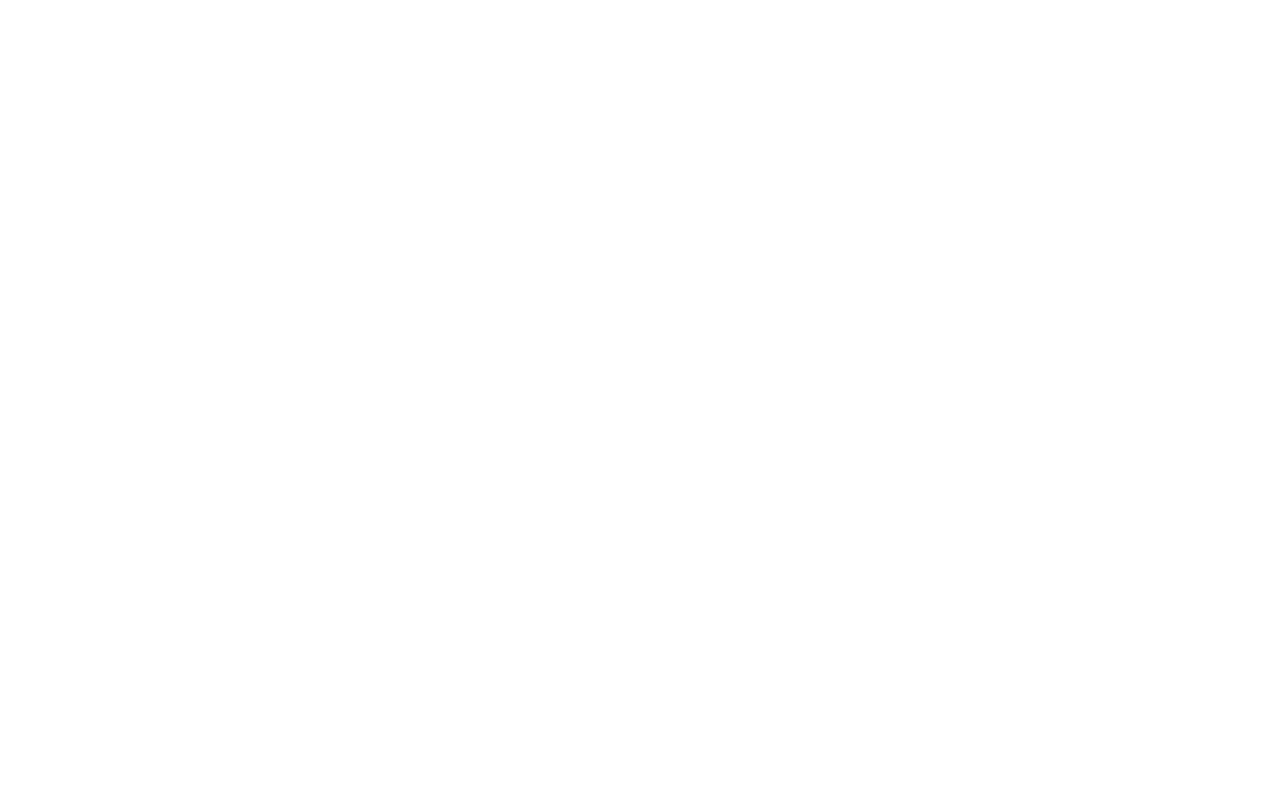
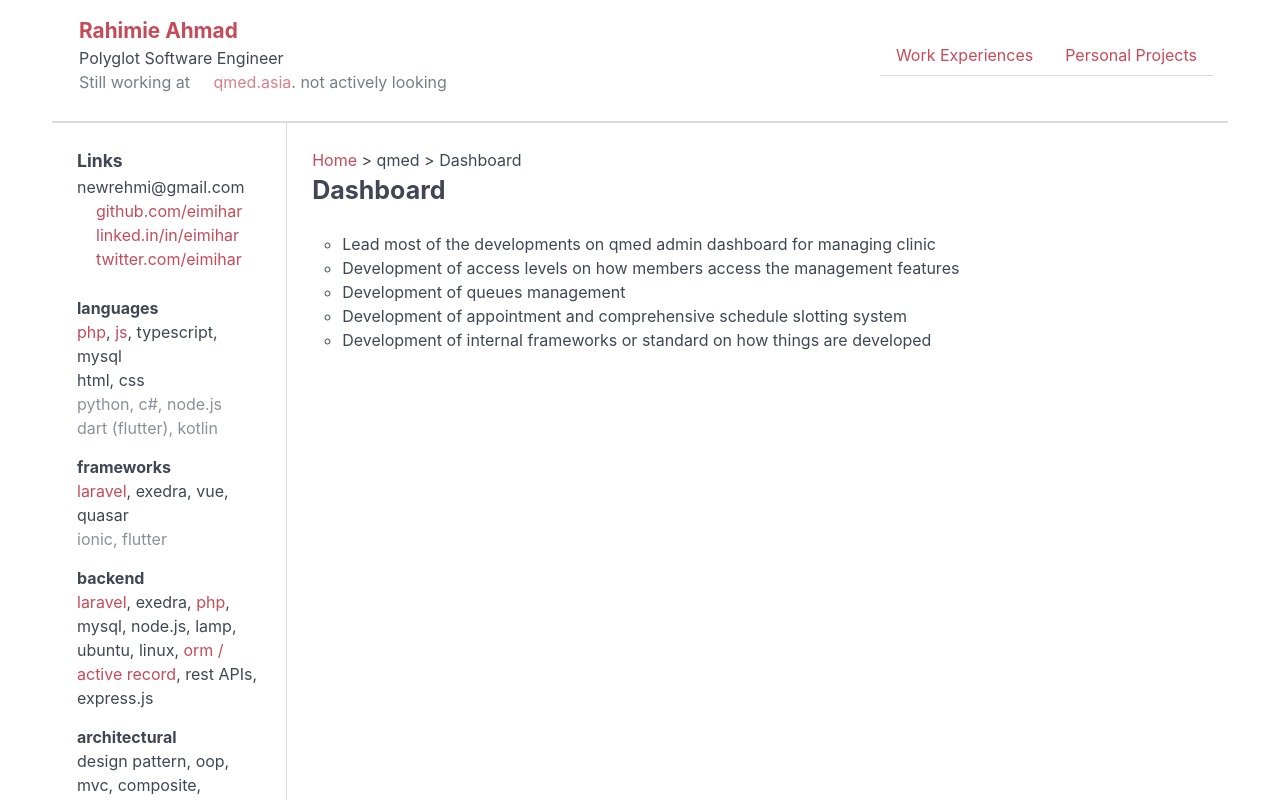
Before and after one commit to eimihar/resume, a Vue app in the folder app/: page /stories/qmed/dashboard in a window 1280 px wide. Before the commit this address had no page. Shown: the top 800 px of the page. Built offline with nearby package versions, Linux system fonts and the light colour scheme; some icons are missing.

Commit message:
queuescreens, payment gateways, kiosk, dashboard stories

```diff
--- a/app/src/router/index.ts
+++ b/app/src/router/index.ts
@@ -21,6 +21,9 @@ import AdsManagementStoryPage from "@/views/Stories/Qmed/AdsManagementStoryPage.
 import CopilotStoryPage from "@/views/Stories/Qmed/CopilotStoryPage.vue";
 import LaravelStoryPage from "@/views/Stories/Skills/LaravelStoryPage.vue";
 import HISEMRIntegrationStoryPage from "@/views/Stories/Qmed/HISEMRIntegrationStoryPage.vue";
+import PaymentGatewaysStoryPage from "@/views/Stories/Skills/PaymentGatewaysStoryPage.vue";
+import KioskStoryPage from "@/views/Stories/Qmed/KioskStoryPage.vue";
+import DashboardStoryPage from "@/views/Stories/Qmed/DashboardStoryPage.vue";
 
 const router = createRouter({
   scrollBehavior(to, from, savedPosition) {
@@ -37,10 +40,12 @@ const router = createRouter({
       children: [
         {
           path: '',
+          name: 'experiences',
           component: WorkExperiencesPage
         },
         {
           path: 'personal-projects',
+          name: 'projects',
           component: PersonalProjectsPage
         },
         {
@@ -88,6 +93,14 @@ const router = createRouter({
                 {
                   path: 'his-emr',
                   component: HISEMRIntegrationStoryPage
+                },
+                {
+                  path: 'kiosk',
+                  component: KioskStoryPage
+                },
+                {
+                  path: 'dashboard',
+                  component: DashboardStoryPage
                 }
               ]
             },
@@ -125,6 +138,10 @@ const router = createRouter({
                 {
                   path: 'laravel',
                   component: LaravelStoryPage
+                },
+                {
+                  path: 'payment-gateways',
+                  component: PaymentGatewaysStoryPage
                 }
               ]
             }
--- a/app/src/views/Layouts/MainLayout.vue
+++ b/app/src/views/Layouts/MainLayout.vue
@@ -9,7 +9,11 @@ export default {
   components: {LinkOut, MobileSkillsView, SkillsView, PersonalProjectsView, WorkExperiencesView},
   data() {
     return {
-      tab: 'experiences'
+    }
+  },
+  computed: {
+    tab() {
+      return this.$route.name;
     }
   }
 }
@@ -32,10 +36,10 @@ export default {
       </div>
       <div class="tabs is-centered" style="overflow: hidden;">
         <ul style="border: 0px;">
-          <li>
+          <li :class="{'is-active': tab == 'experiences'}">
             <RouterLink to="/">Work Experiences</RouterLink>
           </li>
-          <li>
+          <li :class="{'is-active': tab == 'projects'}">
             <RouterLink to="personal-projects">
               Personal Projects
               </RouterLink>
--- /dev/null
+++ b/app/src/views/Stories/Qmed/DashboardStoryPage.vue
@@ -0,0 +1,16 @@
+<template>
+  <StoryTitleView>Dashboard</StoryTitleView>
+  <StoryContentView>
+    <ul>
+      <li>Lead most of the developments on qmed admin dashboard for managing clinic</li>
+      <li>Development of access levels on how members access the management features</li>
+      <li>Development of queues management</li>
+      <li>Development of appointment and comprehensive schedule slotting system</li>
+      <li>Development of internal frameworks or standard on how things are developed</li>
+    </ul>
+  </StoryContentView>
+</template>
+<script setup lang="ts">
+import StoryTitleView from "@/views/Stories/StoryTitleView.vue";
+import StoryContentView from "@/views/Stories/StoryContentView.vue";
+</script>
--- /dev/null
+++ b/app/src/views/Stories/Qmed/KioskStoryPage.vue
@@ -0,0 +1,18 @@
+<script>
+import {defineComponent} from "vue";
+import StoryTitleView from "@/views/Stories/StoryTitleView.vue";
+import StoryContentView from "@/views/Stories/StoryContentView.vue";
+
+export default defineComponent({
+  components: {StoryContentView, StoryTitleView}
+})
+</script>
+<template>
+  <StoryTitleView>Kiosk</StoryTitleView>
+  <StoryContentView>
+    <ul>
+      <li>Developed the APIs for kiosk consumption, ranging from Auth to journey APIs</li>
+      <li>Handled API revamp / unified APIs for kiosk integration, as qmed often does number of integration with third parties</li>
+    </ul>
+  </StoryContentView>
+</template>
--- a/app/src/views/Stories/Qmed/QueuescreensStoryPage.vue
+++ b/app/src/views/Stories/Qmed/QueuescreensStoryPage.vue
@@ -4,10 +4,17 @@
     <ul>
       <li>Development of screen that shows the tickets currently being called</li>
       <li>First learned about websocket implementation as ticket calling must be realtime. Previously It was long-polling.</li>
-      <li>Learned about raspberry and it's OS, and implemented the general firmware for raspberry, which includes ads syncing, queuescreen-clinic set-up flow, and so on</li>
+      <li>Learned about raspberry and it's OS, and implemented the general firmware for raspberry, which includes stuff like :
+        <ul>
+          <li>Queuescreen-clinic set-up flow</li>
+          <li>Ads syncing</li>
+          <li>Fail handling like</li>
+        </ul>
+      </li>
       <li>Integrated layouts as developed along with a designer, as well as making sure the development is scalable as merchants usually would want a different layouts</li>
       <li>Worked through multiple projects that requires different layouts like PPV projects (during covid) or hospitals</li>
-      <li>Developed an internal management tool to manage each queuescreens, sending commands to it to refresh, reboot and so on.</li>
+      <li>Development of screens management for each clinic through dashboard</li>
+      <li>Developed an internal management tool to access each queuescreens, sending refresh command, reboot and so on.</li>
     </ul>
   </StoryContentView>
 </template>
--- a/app/src/views/Stories/Skills/PaymentGatewaysStoryPage.vue
+++ b/app/src/views/Stories/Skills/PaymentGatewaysStoryPage.vue
@@ -18,6 +18,8 @@ export default defineComponent({
       <li>
         Have understanding of typical returns from payment gateways integrations which either through webhook or redirects.
       </li>
+      <li>Have developed necessary system and db designs surrounding payment, from currency, conversion rate, statuses, to payouts</li>
+      <li>Have experience in integrating payment terminal, and developed way to integrate with kiosk all the way from system design to APIs, to integrating with third-party HIS billing system.</li>
     </ul>
   </StoryContentView>
 </template>
--- a/app/src/views/Stories/StoryTitleView.vue
+++ b/app/src/views/Stories/StoryTitleView.vue
@@ -1,10 +1,15 @@
 <script>
 export default {
-  props: ['duration']
+  props: ['duration'],
+  computed: {
+    type() {
+      return this.$route.path.split('/')[2];
+    }
+  }
 }
 </script>
 <template>
-  <RouterLink to="/">Home</RouterLink> > <slot></slot>
+  <RouterLink to="/">Home</RouterLink> > {{ type }} > <slot></slot>
   <div style="margin-bottom: 12px;">
     <div style="font-weight: bold; font-size: 25px;">
       <slot></slot>
--- a/app/src/views/WorkExperiencesView.vue
+++ b/app/src/views/WorkExperiencesView.vue
@@ -46,20 +46,20 @@ export default {
     <div class="exp-detail">
       <ul>
         <li>
-          Development of hardware firmware includes scalable devices deployment like <StoryLink path="qmed/queuescreens">queuescreens</StoryLink>, <StoryLink path="qmed/ticket-printer">ticket printers</StoryLink>
+          Development of hardware firmware including scalable devices deployment like <StoryLink path="qmed/queuescreens">queuescreens</StoryLink>, <StoryLink path="qmed/ticket-printer">ticket printers</StoryLink>
           (scalable as in support/technical experience in setting up and configuring the devices for each deployment, and also the monitoring and management)
         </li>
         <li>
-          Sets up (REST) <StoryLink path="qmed/apis">APIs development</StoryLink> (that has covered literal thousands internal endpoints, and hundreds of v1 APIs) and still maintaining and actively developing another hundreds (that's being utilized by major product developments (<StoryLink path="qmed/patient-app">patient app</StoryLink>, dashboards, kiosks, <StoryLink path="qmed/copilot">copilot</StoryLink>, including thirdparties integration)
+          Sets up (REST) <StoryLink path="qmed/apis">APIs development</StoryLink> (that has covered literal thousands internal endpoints, and hundreds of v1 APIs) and still maintaining and actively developing another hundreds (that's being utilized by major product developments (<StoryLink path="qmed/patient-app">patient app</StoryLink>, <StoryLink path="qmed/dashboard">dashboards</StoryLink>, <StoryLink path="qmed/kiosk">kiosks</StoryLink>, <StoryLink path="qmed/copilot">copilot</StoryLink>, including thirdparties integration)
         </li>
         <li>
           Scaled the development in the way it would be manageable to businesses to users to third parties to developers to qmed internals.
         </li>
         <li>
-          Handles most deployment stuff (except mobile builds), including setting up productions, vps provisioning and development instances for most projects (<StoryLink path="skills/aws">aws</StoryLink>, <StoryLink path="skills/linux">linux</StoryLink>, ubuntu, s3, ec2, rds, azure vm, vercel etc), env based deployment and etc
+          Handles most deployment stuff (except mobile builds), including <StoryLink path="skills/linux">setting up productions</StoryLink>, vps provisioning and development instances for most projects (<StoryLink path="skills/aws">aws</StoryLink>, <StoryLink path="skills/linux">linux</StoryLink>, ubuntu, s3, ec2, rds, azure vm, <StoryLink path="skills/vercel">vercel</StoryLink> etc), env based deployment and etc
         </li>
         <li>
-          Feature development and revamps includes customizable appointment slotting/scheduling design, thermal ticket printer, ticket QR, queuescreens and management, <StoryLink path="qmed/queues">service queues design</StoryLink> (<StoryLink path="skills/websocket">websocket</StoryLink> etc), <StoryLink path="qmed/patient-app">patient portal</StoryLink>, online ticket, clinics management, <StoryLink path="qmed/ads-management">ads management</StoryLink>, queue sequence and blueprint, feedback system and many others.
+          Feature development and revamps includes customizable appointment slotting/scheduling design, <StoryLink path="qmed/ticket-printer">thermal ticket printer</StoryLink>, ticket QR, queuescreens and management, <StoryLink path="qmed/queues">service queues design</StoryLink> (<StoryLink path="skills/websocket">websocket</StoryLink> etc), <StoryLink path="qmed/patient-app">patient portal</StoryLink>, online ticket, clinics management, <StoryLink path="qmed/ads-management">ads management</StoryLink>, queue sequence and blueprint, feedback system and many others.
         </li>
         <li>
           Codebase revamps to scale for features mostly or <StoryLink path="qmed/apis">how APIs are developed and maintained</StoryLink>
@@ -73,10 +73,13 @@ export default {
         <li>
           Development of realtime features from <StoryLink path="qmed/queuescreens">queuescreens</StoryLink>, to patient facing frontend, and implementation of <StoryLink path="skills/websocket">websocket</StoryLink>, teleconsultation, firmware (raspi, kiosk), openai etc
         </li>
-        <li>Development of payment gateways integrations through senangpay and revenue monster, and development payment terminal integration for kiosk, along with related system designs. Also developed payout module for payments as in general we used escrow model</li>
+        <li>Development of <StoryLink path="skills/payment-gateways">payment gateways</StoryLink> integrations flow through
+          senangpay and revenue monster for paid service/package and credit top-up, and development of payment terminal integration for kiosk, along with related system designs.
+          Also developed payout module for payments (being an escrow model). Also integrated payment terminal for one of our hospitals.</li>
         <li>
-          Tackling major technical optimization/scaling and security issues as we grow
+          Tackling major technical optimization/scaling and security issues as we the number grows
         </li>
+        <li>Have worked with designers, developers, mobile developers, kiosk, product owners, third parties, and non-technicals for business requirements, feature requests, bugs report or product developments.</li>
       </ul>
     </div>
   </div>
```
